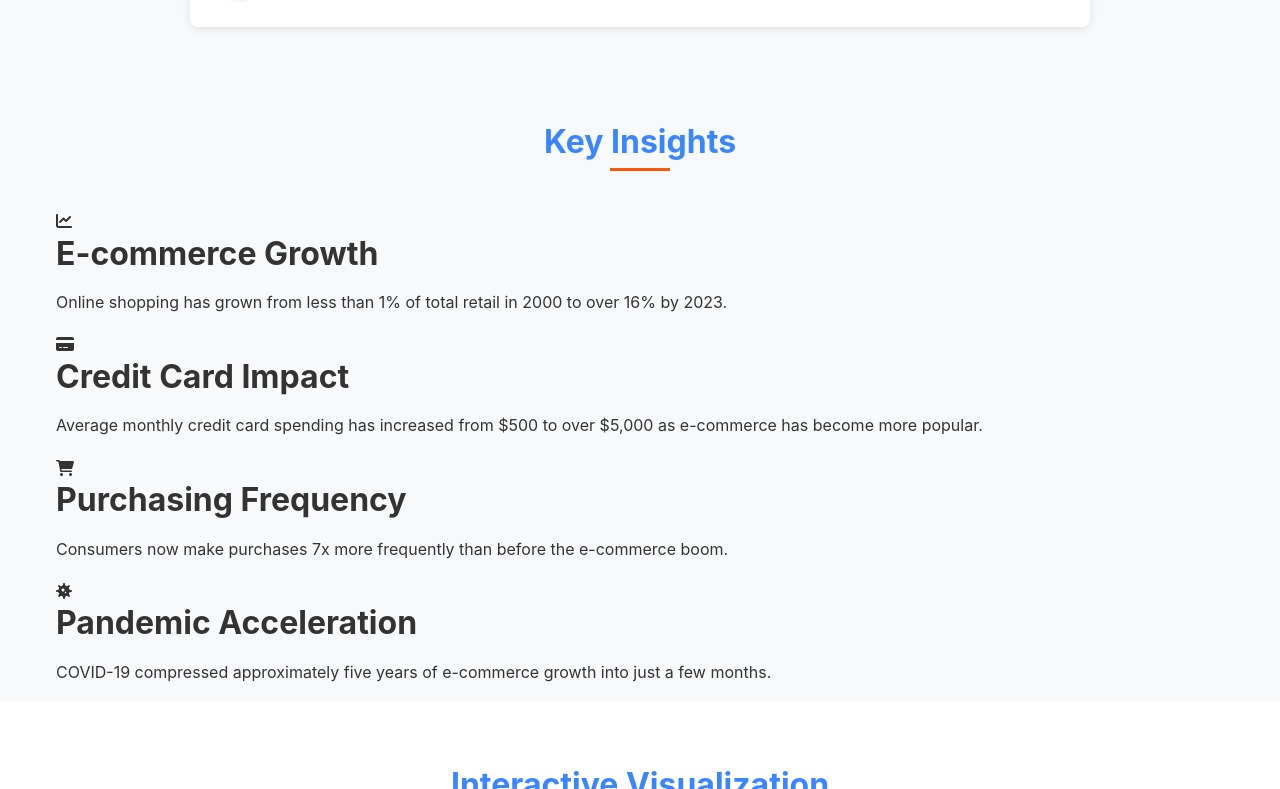
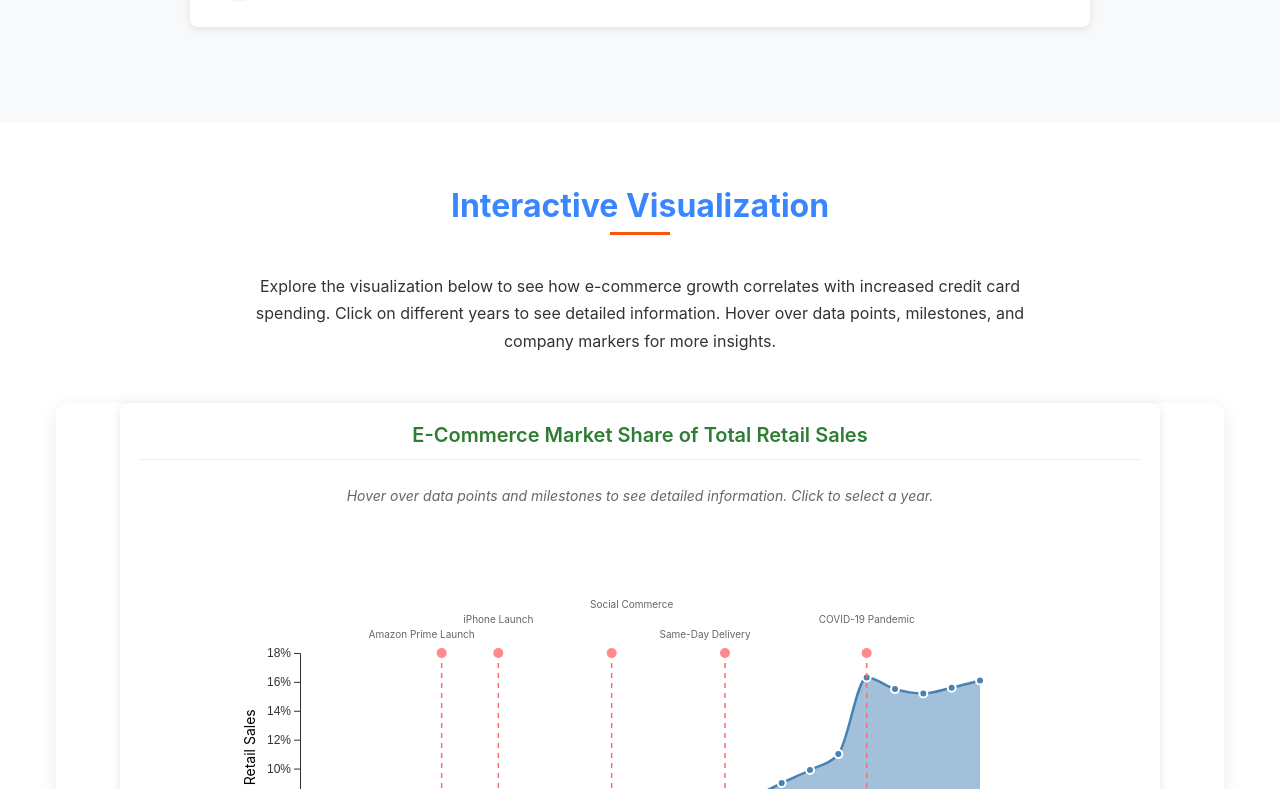
Before and after one commit to hehjunlim/IS219Final, a Next.js app in the folder mindful-consumer-portfolio/: page /projects/data-visualization in a window 1280 px wide. Shown: the part 1711-2500 px from the top of the page. Built offline with nearby package versions, Linux system fonts and the light colour scheme.

Commit message:
finalized data analytics page

```diff
--- a/mindful-consumer-portfolio/src/pages/projects/data-visualization.js
+++ b/mindful-consumer-portfolio/src/pages/projects/data-visualization.js
@@ -49,9 +49,9 @@ export default function DataVisualization() {
 
   const keyTakeaways = [
     {
-      icon: "fas fa-lightbulb",
-      heading: "Simplified Purchasing",
-      description: "E-commerce platforms have removed friction from the buying process, leading to more frequent and impulsive purchases."
+      icon: "fas fa-chart-line",
+      heading: "E-Commerce Growth",
+      description: "Online shopping has grown from less than 1% of total retail in 2000 to over 16% by 2023."
     },
     {
       icon: "fas fa-money-bill-wave",
@@ -59,9 +59,9 @@ export default function DataVisualization() {
       description: "The data shows a clear correlation between increased e-commerce activity and higher average credit card balances."
     },
     {
-      icon: "fas fa-balance-scale",
-      heading: "Mindfulness Opportunity",
-      description: "Understanding these patterns creates an opportunity for more mindful digital consumption decisions."
+      icon: "fas fa-shopping-cart",
+      heading: "Purchasing Frequency",
+      description: "Consumers now make purchases 7x more frequently than before the e-commerce boom."
     }
   ];
 
@@ -83,45 +83,6 @@ export default function DataVisualization() {
           title="Visualization Features"
           features={visualizationFeatures}
         />
-
-        <section className={styles.insightsSection}>
-          <div className={styles.container}>
-            <h2 className={styles.sectionTitle}>Key Insights</h2>
-            <div className={styles.insightsGrid}>
-              <div className={styles.insightCard}>
-                <div className={styles.insightIcon}>
-                  <i className="fas fa-chart-line"></i>
-                </div>
-                <h3>E-commerce Growth</h3>
-                <p>Online shopping has grown from less than 1% of total retail in 2000 to over 16% by 2023.</p>
-              </div>
-
-              <div className={styles.insightCard}>
-                <div className={styles.insightIcon}>
-                  <i className="fas fa-credit-card"></i>
-                </div>
-                <h3>Credit Card Impact</h3>
-                <p>Average monthly credit card spending has increased from $500 to over $5,000 as e-commerce has become more popular.</p>
-              </div>
-
-              <div className={styles.insightCard}>
-                <div className={styles.insightIcon}>
-                  <i className="fas fa-shopping-cart"></i>
-                </div>
-                <h3>Purchasing Frequency</h3>
-                <p>Consumers now make purchases 7x more frequently than before the e-commerce boom.</p>
-              </div>
-
-              <div className={styles.insightCard}>
-                <div className={styles.insightIcon}>
-                  <i className="fas fa-virus"></i>
-                </div>
-                <h3>Pandemic Acceleration</h3>
-                <p>COVID-19 compressed approximately five years of e-commerce growth into just a few months.</p>
-              </div>
-            </div>
-          </div>
-        </section>
 
         <section className={styles.visualizationSection}>
           <div className={styles.container}>
```
